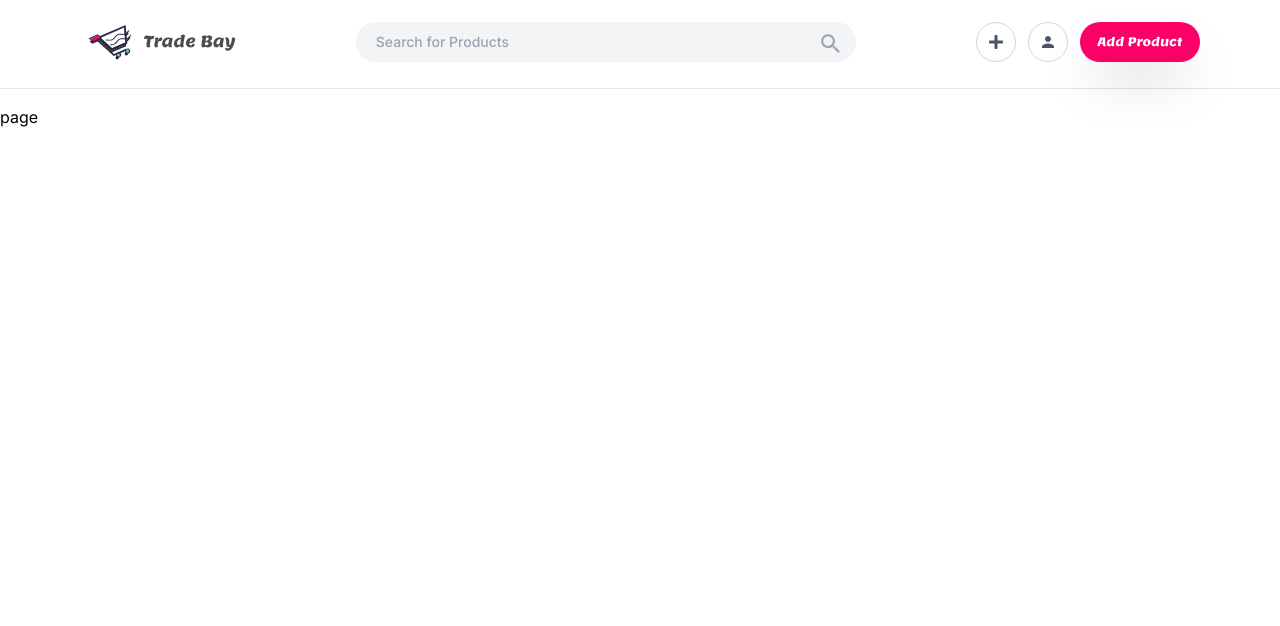
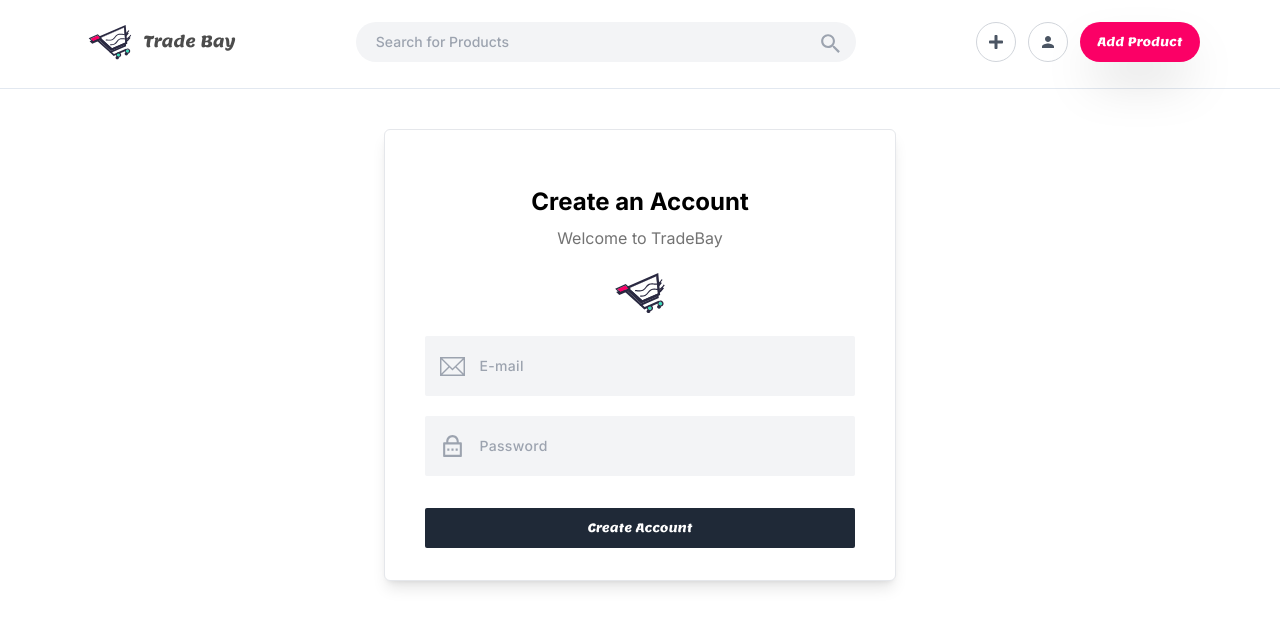
Before and after one commit to d2ni3l/TradeBay, a Next.js app in the folder app/: page /login in a window 1280 px wide. Shown: the top 626 px of the page. Built offline with nearby package versions, Linux system fonts and the light colour scheme.

Commit message:
Zod vaidation for login, Login UI, and React hook form

```diff
--- a/app/app/createaccount/RegisterBox.tsx
+++ b/app/app/createaccount/RegisterBox.tsx
@@ -9,10 +9,10 @@ import { TfiEmail } from "react-icons/tfi";
 import { lemon } from "../layout";
 import { RiLockPasswordLine } from "react-icons/ri";
 import Image from "next/image";
-import { FieldValues, SubmitHandler } from "react-hook-form";
+import { FieldValues } from "react-hook-form";
 import { useForm } from "react-hook-form";
 import { zodResolver } from "@hookform/resolvers/zod";
-import { RegisterSchema, RegistrationSchemaType } from "../zodSchema";
+import { RegisterSchema } from "../zodSchema";
 import axios from "axios";
 import toast from "react-hot-toast";
 import { useMutation } from "react-query";
--- a/app/app/login/LoginBox.tsx
+++ b/app/app/login/LoginBox.tsx
@@ -0,0 +1,127 @@
+"use client";
+
+import React from "react";
+import Heading from "../components/Heading";
+import Input from "../components/Inputs/Input";
+import Button from "../components/Button";
+import { TfiEmail } from "react-icons/tfi";
+import { lemon } from "../layout";
+import { RiLockPasswordLine } from "react-icons/ri";
+import Image from "next/image";
+import { FieldValues, SubmitHandler } from "react-hook-form";
+import { useForm } from "react-hook-form";
+import { zodResolver } from "@hookform/resolvers/zod";
+import { LoginSchema,  } from "../zodSchema";
+
+import { useRouter } from "next/navigation";
+export default function LoginBox() {
+
+
+    const isLoading = false;
+
+  const router = useRouter()
+
+  const {
+    register,
+    formState: { errors },
+    handleSubmit,
+  } = useForm<FieldValues>({
+    defaultValues: {
+      email: "",
+      password: "",
+    },
+    resolver: zodResolver(LoginSchema),
+  });
+
+
+const onSubmit = handleSubmit((data) => {
+    console.log(data)
+})
+  return (
+    <>
+      <form
+        onSubmit={onSubmit}
+        className='bg-white border rounded-md px-10 shadow-lg  w-full
+          md:w-4/6
+          lg:w-3/6
+          xl:w-2/5
+          my-6
+          mx-auto
+
+          '>
+        <div className='pt-14'></div>
+        <Heading
+          title='Create an Account'
+          subtitle='Welcome to TradeBay'
+          center
+        />
+        <div className='py-2 flex justify-center'>
+          <Image
+            src='/images/logo.svg'
+            alt='Trade Bay logo'
+            width='70'
+            height='70'
+          />
+        </div>
+
+        <div className='space-y-5 w-full'>
+          <div>
+            <Input
+              disabled={isLoading}
+              register={register}
+              required
+              label='E-mail'
+              iconClassNames='left-[15px] top-[18px]'
+              classNames={`${
+                errors.email ? "outline-red-500" : "focus:outline-gray-500"
+              } rounded-sm tracking-wide py-5 pl-[3.4rem] w-full`}
+              type='text'
+              id='email'
+              Icon={TfiEmail}
+            />
+
+            {errors.email && (
+              <span className='text-red-500 pt-2 text-xs'>
+                {errors.email.message as string}
+              </span>
+            )}
+          </div>
+
+          <div>
+            <Input
+              disabled={isLoading}
+              register={register}
+              required
+              label='Password'
+              iconClassNames='left-[15px] top-[18px]'
+              classNames={`${
+                errors.password ? "outline-red-500" : "focus:outline-gray-500"
+              } rounded-sm tracking-wide py-5 pl-[3.4rem] w-full`}
+              type='text'
+              id='password'
+              Icon={RiLockPasswordLine}
+            />
+
+            {errors.password && (
+              <span className='text-red-500 pt-2 text-xs'>
+                {errors.password.message as string}
+              </span>
+            )}
+          </div>
+        </div>
+
+        <div className='pt-8'></div>
+
+        <Button
+          type='submit'
+          className={`relative flex py-3
+           px-4 md:px-0 rounded-sm w-full  items-center justify-center overflow-hidden bg-gray-800  ${lemon.className}`}
+          labelClassName='relative z-10 text-xs'
+          label='Create Account'
+        />
+
+        <div className='pt-8'></div>
+      </form>
+    </>
+  );
+}
--- a/app/app/login/page.tsx
+++ b/app/app/login/page.tsx
@@ -1,7 +1,10 @@
 import React from 'react'
+import LoginBox from './LoginBox'
 
 export default function page() {
   return (
-    <div>page</div>
+    <main className='flex justify-center items-center w-full '>
+        <LoginBox />
+      </main>
   )
 }
--- a/app/app/zodSchema/index.ts
+++ b/app/app/zodSchema/index.ts
@@ -4,8 +4,14 @@ import {z} from 'zod'
 
 export const RegisterSchema = z.object({
   name: z.string().min(3),
-  email: z.string().email(),
-  password: z.string().min(3).max(10, 'Password must be at least 10 characters')
+  email: z.string().email({message: 'Invalid email'}),
+  password: z.string().min(3, 'Password must be at least 3 characters').max(10, "Password can't be more than characters")
+})
+
+export const LoginSchema = z.object({
+  email: z.string().email({message: 'Invalid email'}),
+  password: z.string().min(3, 'Password must be at least 3 characters').max(10, "Password can't be more than characters")
+
 })
 
 export type RegistrationSchemaType = z.infer<typeof RegisterSchema>
```
